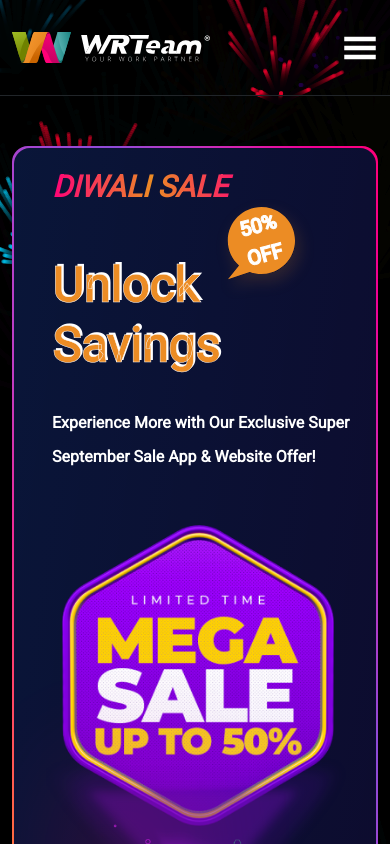
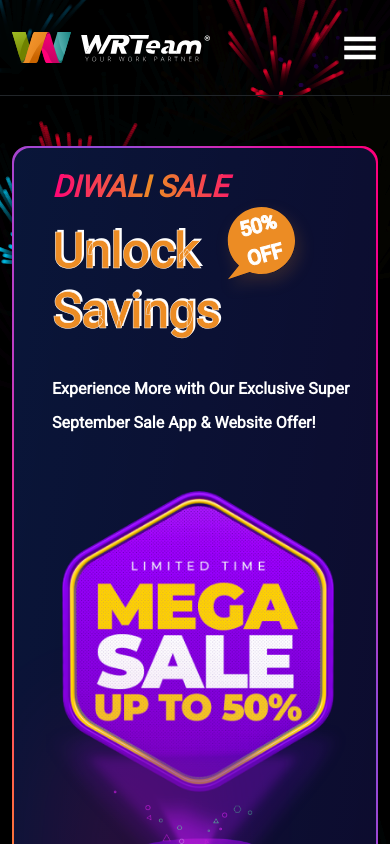
Before and after one commit to WRTeamShahid03/WrTeamLandingPage, a Next.js app: page / in a window 390 px wide. Shown: the top 844 px of the page. Built offline with nearby package versions, Linux system fonts and the light colour scheme.

Commit message:
responsive change

```diff
--- a/public/Css/responsive.css
+++ b/public/Css/responsive.css
@@ -668,6 +668,7 @@
     .megaSale .saleLeftDiv .midLine {
         font-size: 48px;
         line-height: 60px;
+        margin-top: -34px;
     }
 
     .megaSale .saleLeftDiv .offerShape {
```
